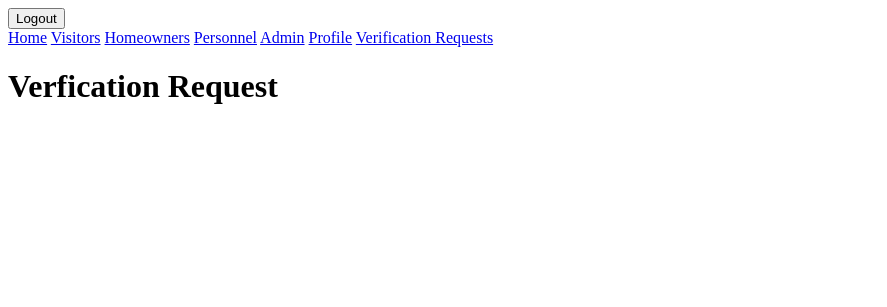
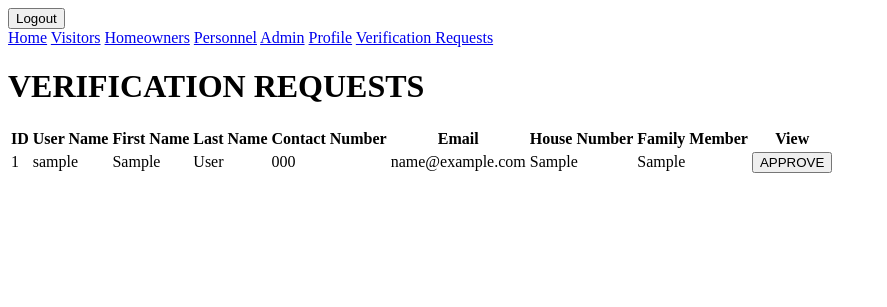
Before and after one commit to m-montefalcon/CommuniSync, a Laravel app: page /verification/requests in a window 1280 px wide. Shown: the top 307 px of the page, without its empty margins (0-887 px from the left). Run offline with Laravel 10, Linux system fonts and the light colour scheme; a user stored in the database is signed in; tables that the repository leaves empty hold one stand-in row (values such as "Sample post").

Commit message:
verify as homeowner feature, api mobile/web backend

```diff
--- a/app/Http/Controllers/AuthController.php
+++ b/app/Http/Controllers/AuthController.php
@@ -20,6 +20,7 @@ class AuthController extends Controller
             'contact_number' => ['required'],
             'photo' => ['image', 'nullable'],
             'password' => ['required', 'min:6'],
+            'role' => ['required']
 
         ]);
         $imagePath = null;
--- a/app/Http/Controllers/VerificationRequests.php
+++ b/app/Http/Controllers/VerificationRequests.php
@@ -2,11 +2,78 @@
 
 namespace App\Http\Controllers;
 
+use App\Models\User;
 use Illuminate\Http\Request;
+use App\Models\VerificationRequest;
+use Illuminate\Support\Facades\Redirect;
 
 class VerificationRequests extends Controller
 {
     public function showRequests(){
-        return view('content.verificationRequest');
+        $verifyRequests = VerificationRequest::all();
+        return view('content.verificationRequest', compact('verifyRequests'));
     }
+
+    public function mobileStore(Request $request){
+       // Validate the request data
+        $validatedData = $request->validate([
+            'user_id' => 'required|exists:users,id',
+            'family_member' => 'required',
+            'house_no' => 'required',
+            'manual_visit_option' => 'required'
+        ]);
+  // Retrieve the user by ID
+        $user = User::findOrFail($validatedData['user_id']);
+
+        // Create a new verification request
+        $verificationRequest = ([
+            'user_id' => $user->id,
+            'family_member' => $validatedData['family_member'],
+            'house_no' => $validatedData['house_no'],
+            'user_name' => $user->user_name,
+            'first_name' => $user->first_name,
+            'last_name' => $user->last_name,
+            'contact_number' => $user->contact_number,
+            'email' => $user->email,
+            'photo' => $user->photo,
+            'manual_visit_option' => $validatedData['manual_visit_option'],
+
+
+        ]);
+        // Create a new verification request
+        $verificationRequest = VerificationRequest::create($verificationRequest);
+
+        // Update the user's role to 2 (homeowner)
+        // $user = User::findOrFail($verificationRequest->user_id);
+        // $user->role = 2;
+        // $user->family_member = $verificationRequest->family_member;
+        // $user->house_no = $verificationRequest->house_no;
+        // $user->save();
+        // return response()->json(['message' => 'Verification request submitted successfully']);
+    }
+
+
+    public function update(Request $request,  $id)
+    {
+        $verificationRequest = VerificationRequest::findOrFail($id);
+
+        // Find the user based on the user_id
+        $user = User::findOrFail($verificationRequest->user_id);
+
+        // Update the user's fields
+        $user->house_no = $verificationRequest->house_no;
+        $user->family_member = $verificationRequest->family_member;
+        $user->email_verified_at = now(); // Set the email_verified_at field to the current timestamp
+        $user->manual_visit_option = $verificationRequest->manual_visit_option;
+        $user->role = 2; // Set the role to 2
+
+        // Save the changes to the user model
+        $user->save();
+        $verificationRequest->delete();
+
+
+        return redirect()->route('verificationRequests');
+    }
+
+
 }
--- a/app/Http/Middleware/VerifyCsrfToken.php
+++ b/app/Http/Middleware/VerifyCsrfToken.php
@@ -12,6 +12,7 @@ class VerifyCsrfToken extends Middleware
      * @var array<int, string>
      */
     protected $except = [
-       //
+        // 'api/verification/requests/store',
+        // 'api/approved/verification/*'
     ];
 }
--- /dev/null
+++ b/app/Models/VerificationRequest.php
@@ -0,0 +1,33 @@
+<?php
+
+namespace App\Models;
+
+use Illuminate\Database\Eloquent\Factories\HasFactory;
+use Illuminate\Database\Eloquent\Model;
+
+class VerificationRequest extends Model
+{
+    use HasFactory;
+
+
+    public function user(){
+        return $this->belongsTo(User::class);
+    }
+    protected $fillable = [
+        'user_id',
+        'user_name',
+        'first_name',
+        'last_name',
+        'contact_number',
+        'house_no',
+        'family_member',
+        'email_verified_at',
+        'manual_visit_option',
+        'photo',
+        'role',
+        'email',
+        'password',
+
+    ];
+
+}
--- a/database/seeders/DatabaseSeeder.php
+++ b/database/seeders/DatabaseSeeder.php
@@ -12,7 +12,7 @@ class DatabaseSeeder extends Seeder
      */
     public function run(): void
     {
-        // \App\Models\User::factory(50)->create();
+        // \App\Models\User::factory(100)->create();
 
         // \App\Models\User::factory()->create([
         //     'name' => 'Test User',
--- a/resources/views/content/verificationRequest.blade.php
+++ b/resources/views/content/verificationRequest.blade.php
@@ -1,5 +1,49 @@
 @include('partials.__header')
 @include('components.nav')
-    <h1>Verfication Request</h1>
+    <h1>VERIFICATION REQUESTS</h1>
+    <table>
+        <thead>
+            <tr>
+            <th>ID</th>
 
+            <th>User Name</th>
+            <th>First Name</th>
+            <th>Last Name</th>
+            <th>Contact Number</th>
+            <th>Email</th>
+            <th>House Number</th>
+            <th>Family Member</th>
+            <!-- <th>Manual Visit Option</th> -->
+            <!-- <th>Role</th> -->
+            <th>View</th>
+            </tr>
+        </thead>
+        <tbody>
+            @foreach($verifyRequests as $request)
+            <tr>
+            <td>{{$request->id}}</td>
+
+            <td>{{$request->user_name}}</td>
+            <td>{{$request->first_name}}</td>
+            <td>{{$request->last_name}}</td>
+            <td>{{$request->contact_number}}</td>
+            <td>{{$request->email}}</td>
+            <td>{{$request->house_no}}</td>
+            <td>{{$request->family_member}}</td>
+            <!-- <td>{{$request->manual_visit_option}}</td> -->
+            <!-- <td>{{$request->role}}</td> -->
+            <td>
+            <form action="{{ route('api.approved.verification', ['id' => $request->id]) }}" method="POST">
+                @csrf
+                @method('PUT')
+                <button type="submit">APPROVE</button>
+            </form>
+
+
+            </td>
+
+            </tr>
+            @endforeach
+        </tbody>
+    </table>
 @include('partials.__footer')
--- a/routes/api.php
+++ b/routes/api.php
@@ -1,9 +1,11 @@
 <?php
 
+use Illuminate\Http\Request;
+use Illuminate\Support\Facades\Route;
 use App\Http\Controllers\AuthController;
 use App\Http\Controllers\UserController;
-use Illuminate\Http\Request;
-use Illuminate\Support\Facades\Route;
+use App\Http\Controllers\VerificationRequests;
+use App\Models\VerificationRequest;
 
 /*
 |--------------------------------------------------------------------------
@@ -44,6 +46,20 @@ Route::delete('/delete/{id}', [UserController::class, 'destroy'])->middleware('a
 //MOBILE APIS
 
 Route::post('/register/store/mobile', [AuthController::class, 'mobileStore'])->name('api.register.store.mobile');
+Route::post('/login/store/mobile', [AuthController::class, 'loginMobile']);
+
+
+//VERIFICATION REQUESTS MOBILE
+
+Route::post('/verification/requests/store', [VerificationRequests::class, 'mobileStore'])->name('api.verification.requests.mobile');
+Route::put('/approved/verification/{id}', [VerificationRequests::class, 'update'])->name('api.approved.verification');
+
+
+
+
+
+
+
 
 
 /*
@@ -96,7 +112,6 @@ class BackendService {
 
 */
 
-Route::post('login/store/mobile', [AuthController::class, 'loginMobile']);
 
 /*class BackendService {
   static const String apiUrl = 'http://your-laravel-api-url';
--- a/routes/web.php
+++ b/routes/web.php
@@ -1,9 +1,10 @@
 <?php
 namespace App\Http\Controllers;
 
-use App\Http\Controllers\WebViewController;
 use Illuminate\Support\Facades\Route;
 use App\Http\Controllers\AuthController;
+use App\Http\Controllers\WebViewController;
+use App\Http\Controllers\VerificationRequests;
 /*
 |--------------------------------------------------------------------------
 | Web Routes
@@ -50,9 +51,9 @@ Route::get('/personnel/{id}', [UserController::class, 'showPersonnelId'])->middl
 Route::get('/admin/{id}', [UserController::class, 'showAdminId'])->middleware('auth')->name('adminId');
 
 
-// Route::get('/csrf-token', function() {
-//     return response()->json(['csrf_token' => csrf_token()]);
-// });
+Route::get('/csrf-token', function() {
+    return response()->json(['csrf_token' => csrf_token()]);
+});
 
 
 //SHOW VERIFICATION REQUEST (VISITOR TO HOMEOWNER)
```
Also changed, not shown: database/migrations/2023_07_10_135432_create_verification_requests_table.php (added).
